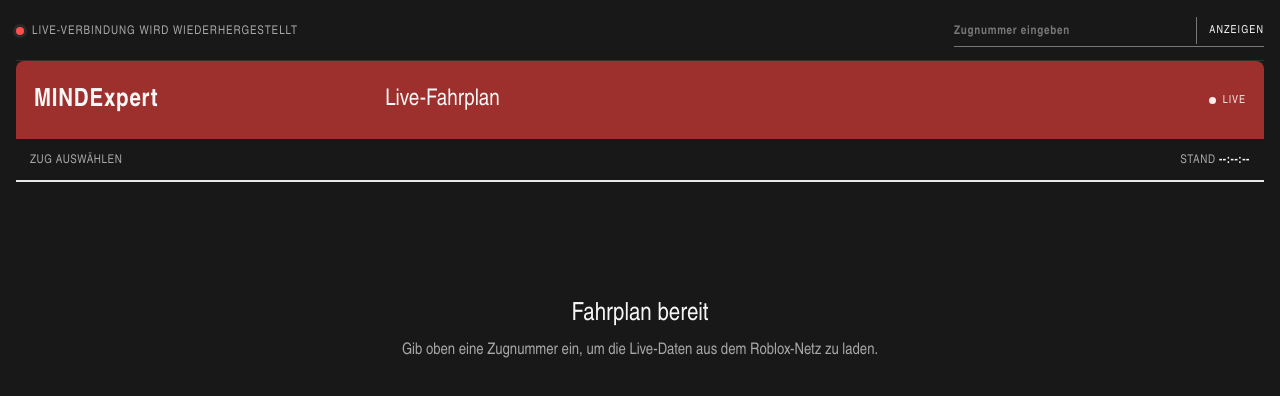
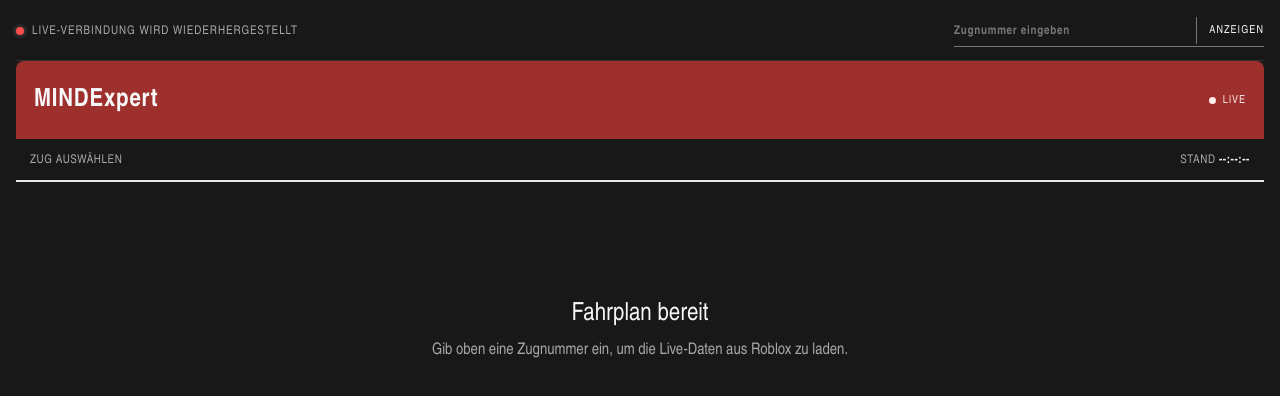
Before and after one commit to spottingmg/mindexpert, a plain HTML site: page public/expert/index.html in a window 1280 px wide. Shown: the top 396 px of the page. Drawn offline with Linux system fonts and the light colour scheme; no server answers.

Commit message:
Update index.html

```diff
--- a/public/expert/index.html
+++ b/public/expert/index.html
@@ -4,7 +4,7 @@
   <meta charset="utf-8">
   <meta name="viewport" content="width=device-width, initial-scale=1">
   <meta name="theme-color" content="#181818">
-  <title>MINDExpert · Live-Fahrplan</title>
+  <title>MIND · Live-Fahrplan</title>
   <style>
     :root { --ink:#181818; --paper:#f7f7f7; --rule:#e7e7e7; --muted:#a7a7a7; --red:#9d302d; --danger:#ff4e4e; --positive:#45d67b; }
     * { box-sizing:border-box; }
@@ -58,9 +58,9 @@
       <form class="search" id="train-search"><label for="train-number">Zugnummer suchen</label><input id="train-number" name="train" inputmode="numeric" autocomplete="off" placeholder="Zugnummer eingeben"><button type="submit">Anzeigen</button></form>
     </header>
     <section class="board" aria-live="polite">
-      <header class="identity"><div class="service" id="service-name">MINDExpert</div><div class="destination" id="destination">Live-Fahrplan</div><div class="live-status"><i class="dot"></i><span id="realtime-label">LIVE</span></div></header>
+      <header class="identity"><div class="service" id="service-name">MINDExpert</div><div class="destination" id="destination"></div><div class="live-status"><i class="dot"></i><span id="realtime-label">LIVE</span></div></header>
       <div class="meta"><span id="service-state">Zug auswählen</span><span>Stand <strong id="updated-time">--:--:--</strong></span></div>
-      <div id="content" class="message"><h1>Fahrplan bereit</h1><p>Gib oben eine Zugnummer ein, um die Live-Daten aus dem Roblox-Netz zu laden.</p></div>
+      <div id="content" class="message"><h1>Fahrplan bereit</h1><p>Gib oben eine Zugnummer ein, um die Live-Daten aus Roblox zu laden.</p></div>
     </section>
   </main>
   <script>
```
